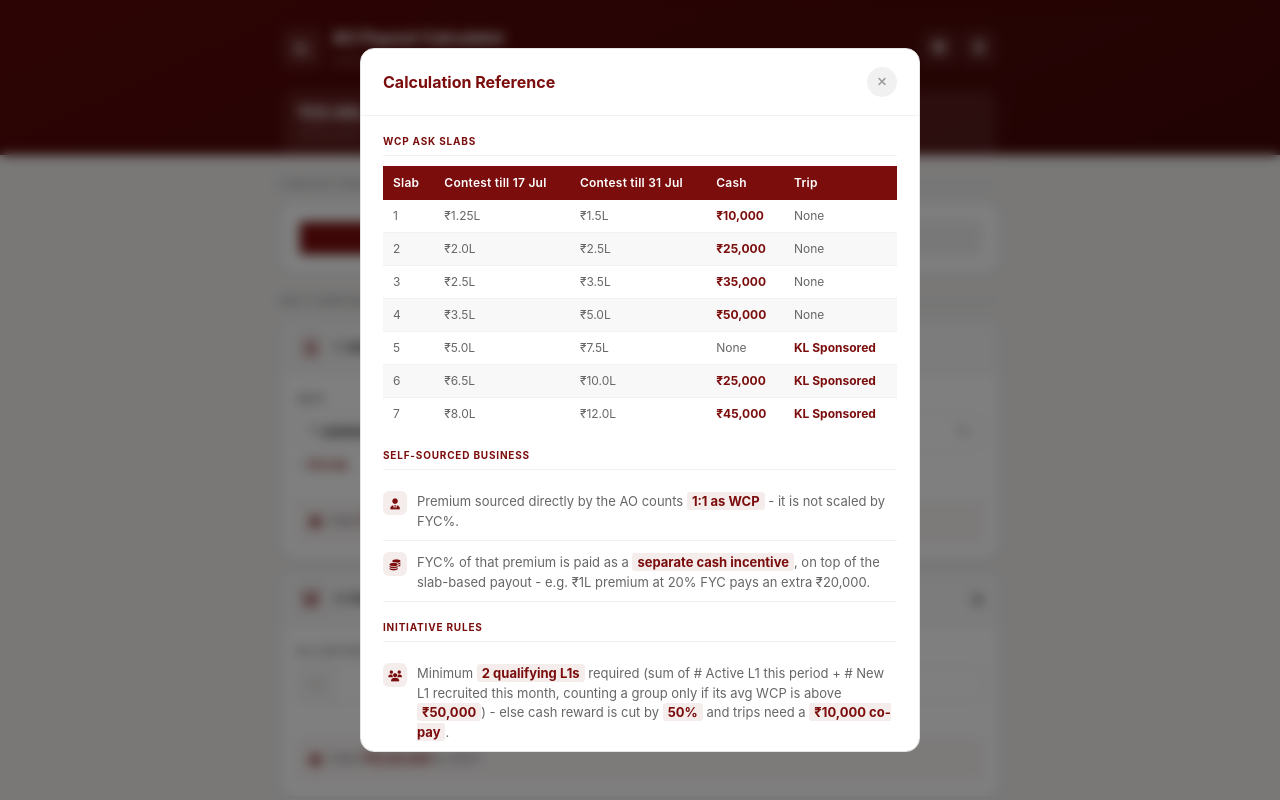
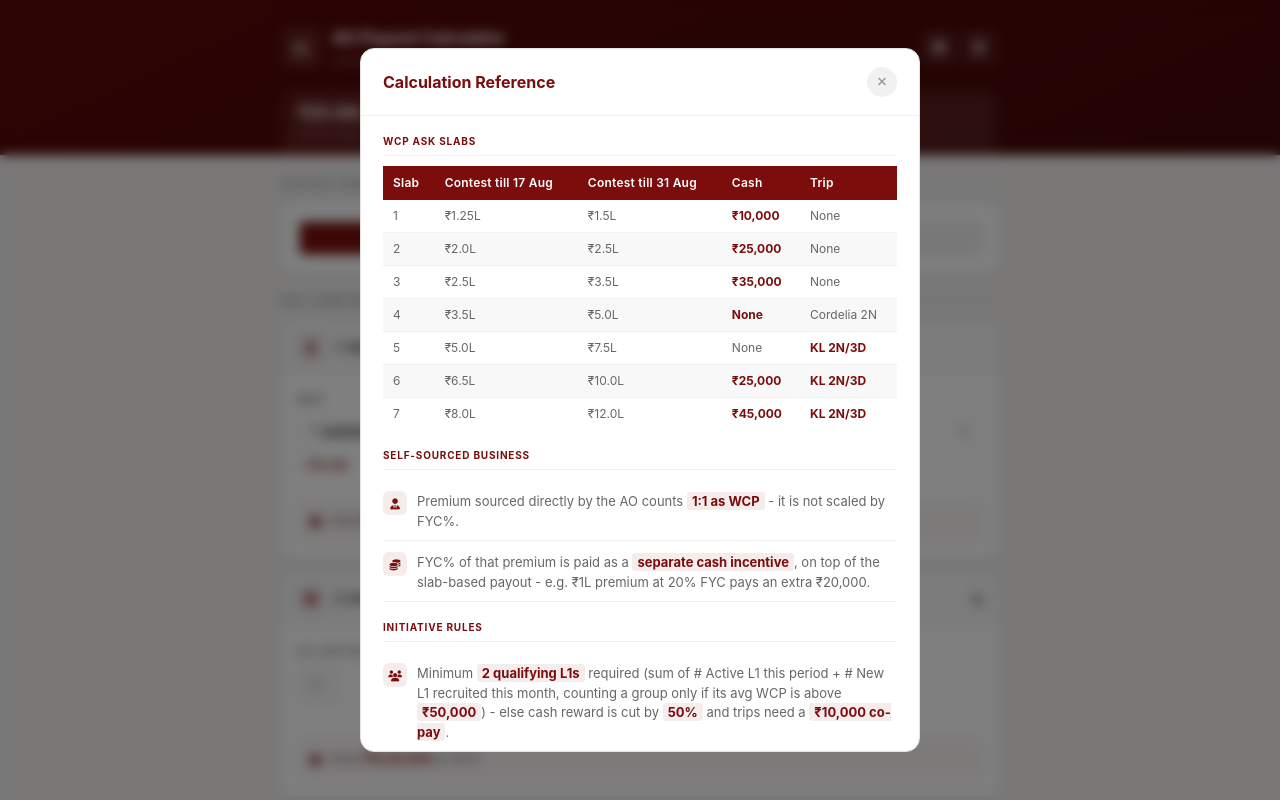
Before and after one commit to aadilgaming0-ai/agencyofficer, a plain HTML site: page index.html in a window 1280 px wide. Both pictures are taken after a click on the button 939 px from the left and 47 px from the top of the page. Shown: the top 800 px of the page. Drawn offline with nearby package versions, Linux system fonts and the light colour scheme.

Commit message:
Update index.html

```diff
--- a/index.html
+++ b/index.html
@@ -323,15 +323,15 @@ select:focus, input:focus { color: var(--maroon); }
       <div class="modal-section-lbl">WCP Ask Slabs</div>
       <div style="overflow-x:auto;">
         <table class="rate-tbl">
-          <thead><tr><th>Slab</th><th>Contest till 17 Jul</th><th>Contest till 31 Jul</th><th>Cash</th><th>Trip</th></tr></thead>
+          <thead><tr><th>Slab</th><th>Contest till 17 Aug</th><th>Contest till 31 Aug</th><th>Cash</th><th>Trip</th></tr></thead>
           <tbody>
             <tr><td>1</td><td>₹1.25L</td><td>₹1.5L</td><td class="hl">₹10,000</td><td>None</td></tr>
             <tr><td>2</td><td>₹2.0L</td><td>₹2.5L</td><td class="hl">₹25,000</td><td>None</td></tr>
             <tr><td>3</td><td>₹2.5L</td><td>₹3.5L</td><td class="hl">₹35,000</td><td>None</td></tr>
-            <tr><td>4</td><td>₹3.5L</td><td>₹5.0L</td><td class="hl">₹50,000</td><td>None</td></tr>
-            <tr><td>5</td><td>₹5.0L</td><td>₹7.5L</td><td>None</td><td class="hl">KL Sponsored</td></tr>
-            <tr><td>6</td><td>₹6.5L</td><td>₹10.0L</td><td class="hl">₹25,000</td><td class="hl">KL Sponsored</td></tr>
-            <tr><td>7</td><td>₹8.0L</td><td>₹12.0L</td><td class="hl">₹45,000</td><td class="hl">KL Sponsored</td></tr>
+            <tr><td>4</td><td>₹3.5L</td><td>₹5.0L</td><td class="hl">None</td><td>Cordelia 2N</td></tr>
+            <tr><td>5</td><td>₹5.0L</td><td>₹7.5L</td><td>None</td><td class="hl">KL 2N/3D</td></tr>
+            <tr><td>6</td><td>₹6.5L</td><td>₹10.0L</td><td class="hl">₹25,000</td><td class="hl">KL 2N/3D</td></tr>
+            <tr><td>7</td><td>₹8.0L</td><td>₹12.0L</td><td class="hl">₹45,000</td><td class="hl">KL 2N/3D</td></tr>
           </tbody>
         </table>
       </div>
@@ -397,8 +397,8 @@ select:focus, input:focus { color: var(--maroon); }
   <div class="card">
     <div class="card-body">
       <div class="seg-toggle" id="periodToggle">
-        <button class="seg-btn active" data-period="17">Contest till 17th Jul</button>
-        <button class="seg-btn" data-period="31">Contest till 31st Jul</button>
+        <button class="seg-btn active" data-period="17">Contest till 17th Aug</button>
+        <button class="seg-btn" data-period="31">Contest till 31st Aug</button>
       </div>
     </div>
   </div>
@@ -571,7 +571,7 @@ select:focus, input:focus { color: var(--maroon); }
     <div class="card-body">
       <div class="scenario-grid">
         <button class="scenario-btn" onclick="loadScenario('solo')">Solo AO <span>No L1, ₹8L WCP</span></button>
-        <button class="scenario-btn" onclick="loadScenario('single_l1')">Single L1 Recruiter <span>1 L1, ₹15L WCP, till 17 Jul</span></button>
+        <button class="scenario-btn" onclick="loadScenario('single_l1')">Single L1 Recruiter <span>1 L1, ₹15L WCP, till 17 Aug</span></button>
         <button class="scenario-btn" onclick="loadScenario('two_l1')">Two Active L1s <span>Full initiative payout</span></button>
         <button class="scenario-btn" onclick="loadScenario('power')">Power Recruiter <span>CEO Council + ARDM qualified</span></button>
       </div>
@@ -679,11 +679,11 @@ select:focus, input:focus { color: var(--maroon); }
 
 <script>
 const SLABS = {
-  17: { thresholds:[125000,200000,250000,350000,500000,650000,800000], label:'Contest till 17th Jul' },
-  31: { thresholds:[150000,250000,350000,500000,750000,1000000,1200000], label:'Contest till 31st Jul' }
+  17: { thresholds:[125000,200000,250000,350000,500000,650000,800000], label:'Contest till 17th Aug' },
+  31: { thresholds:[150000,250000,350000,500000,750000,1000000,1200000], label:'Contest till 31st Aug' }
 };
-const CASH_REWARD = [10000,25000,35000,50000,0,25000,45000];
-const TRIP_FLAG   = [false,false,false,false,true,true,true];
+const CASH_REWARD = [10000,25000,35000,0,0,25000,45000];
+const TRIP_FLAG   = [false,false,false,true,true,true,true];
 const TOPL1_REWARD = {0:0,1:7500,2:15000,3:30000};
 
 let currentPeriod = 17;
```
